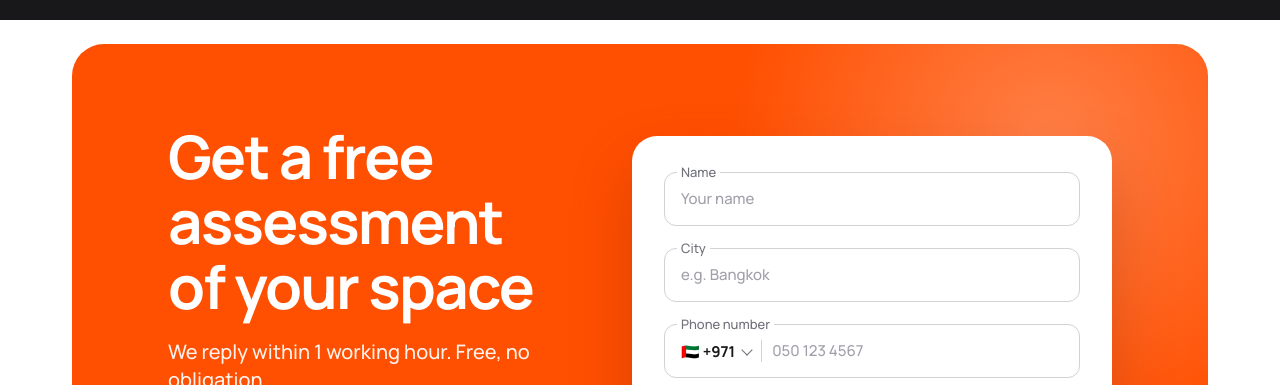
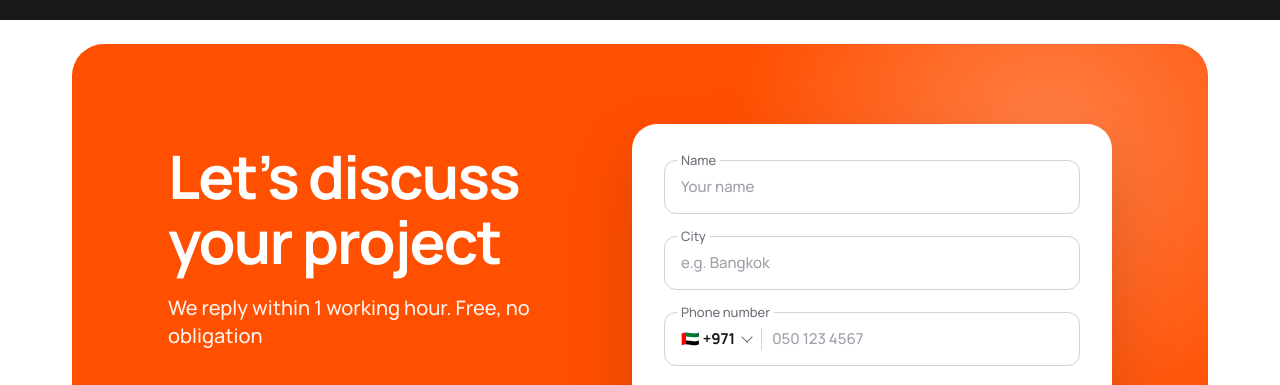
Before and after one commit to spacehubstore/franchise, an Astro site in the folder _src/: page / in a window 1280 px wide. Shown: the part 8420-8805 px from the top of the page. Built offline with nearby package versions, Linux system fonts and the light colour scheme; Astro itself is replaced by a stand-in of ours; no server answers; animation ran at ten frames a second.

Commit message:
Contact: restore Let's discuss your project heading
Co-Authored-By: Claude Opus 5.5 <noreply@anthropic.com>

```diff
--- a/_src/src/components/Contact.astro
+++ b/_src/src/components/Contact.astro
@@ -1,5 +1,5 @@
 ---
-// Финальный блок заявки (Figma 1448:2383), переработан (CMO 23.11.2026): заголовок = оффер, три шага «что дальше» убраны
+// Финальный блок заявки (Figma 1448:2383), переработан (CMO 23.11.2026): заголовок «Let’s discuss your project» (вернули), три шага «что дальше» убраны
 // (повторяли таймлайн и блок исследования), кнопка «Get my assessment». LINE – только для часового пояса Таиланда.
 // Телефон: заголовок → форма → Алексей и мессенджеры. Отправка – lib/lead.ts.
 import { CONTACTS } from "../data/site";
@@ -7,7 +7,7 @@ import { CONTACTS } from "../data/site";
 <section class="ct wrap" id="contact">
   <div class="ct__box">
     <div class="ct__head">
-      <h2>Get a free assessment of your space</h2>
+      <h2>Let’s discuss<br />your project</h2>
       <p>We reply within 1 working hour. Free, no obligation</p>
     </div>
     <div class="who">
```
Also changed, not shown: index.html (+1 -1 lines).
